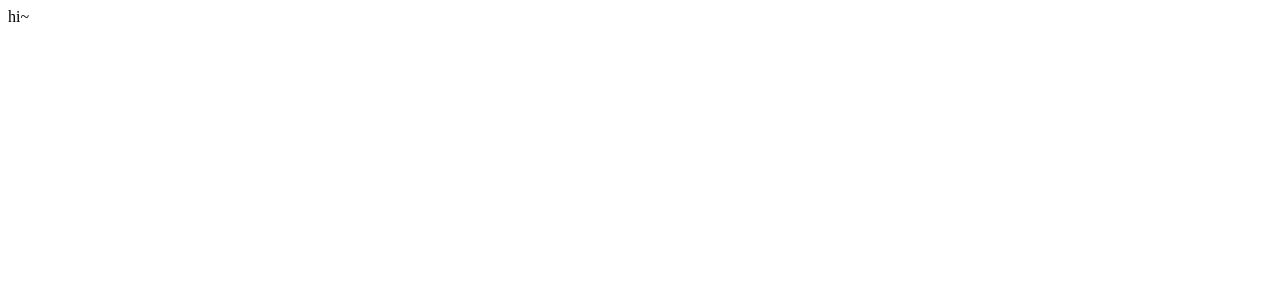
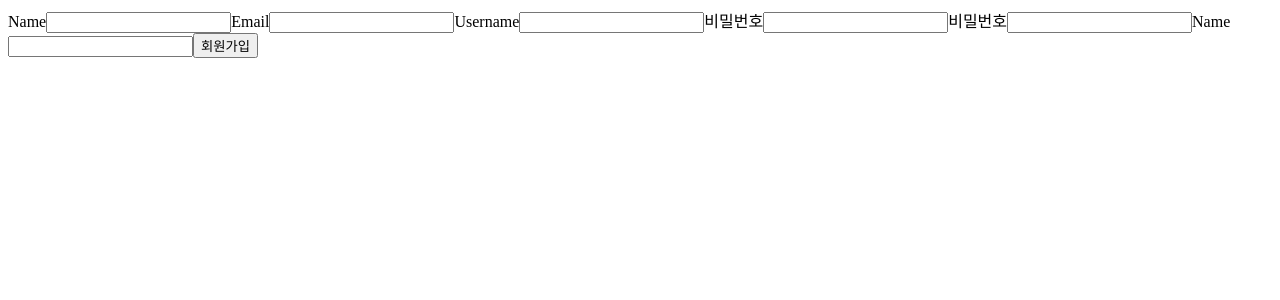
Before and after one commit to yjbenkang/yong, a React (Create React App) app: page /join in a window 1280 px wide. Shown: the top 300 px of the page. Built offline with nearby package versions, Linux system fonts and the light colour scheme.

Commit message:
프론트엔드 user 가입&로그인&프로필확인&로그아웃

```diff
--- a/src/components/Router.js
+++ b/src/components/Router.js
@@ -6,14 +6,15 @@ import { UploadPost } from "../screens/UploadPost";
 import { EditPost } from "../screens/EditPost";
 import Login from "../screens/Login";
 import Join from "../screens/Join";
+import Profile from "../screens/Profile";
 
 export default (props)=> {
     return (
         <Router>
             <Route exact path="/" render={(props) => <Home {...props}/>} />
-            <Route exact path="/join" render={(props) => <Join {...props}/>} />
-            <Route exact path="/login" render={(props) => <Login {...props}/>} />
-
+            <Route path="/join" render={(props) => <Join {...props}/>} />
+            <Route path="/login" render={(props) => <Login {...props}/>} />
+            <Route exact path="/users/:id" render={(props) => <Profile {...props}/>} />
             <Route path="/posts/upload" render={(props) => <UploadPost {...props}/>} />
             <Route exact path="/posts/:id" render={(props) => <Post {...props}/>} />
             <Route path="/posts/:id/edit" render={(props) => <EditPost {...props}/>} />
--- a/src/screens/Home.js
+++ b/src/screens/Home.js
@@ -2,10 +2,12 @@ import React, { useState, useEffect } from "react";
 import { Link } from "react-router-dom";
 import Loader from "../components/Loader";
 import Axios from "axios";
+import { useLogout } from "./useLogout";
 
 const Home = () => {
     const [loading, setLoading] = useState(true);
     const [posts, setPosts] = useState();
+    const [status,{logout}] = useLogout();
     async function getHome() {
         try {
             const {data : posts} = await Axios.get("http://localhost:4000/");
@@ -21,7 +23,12 @@ const Home = () => {
     }, []);
     return (
         <div>
+          <Link to={`/login`}>로그인</Link>
+          <Link to={`/join`}>회원가입</Link>
           <Link to={`posts/upload`}>게시물 등록하기 &rarr;</Link>
+          <form onSubmit={logout}>
+            <input type="submit" value="로그아웃" />
+          </form>
           {loading && < Loader />}
           {posts && posts.map((post) =>
             <div key={`${post._id}`}>
--- a/src/screens/Join.js
+++ b/src/screens/Join.js
@@ -1,5 +1,6 @@
 import React, { useState, useEffect } from "react";
-import Axios from "axios";
+import axios from "axios";
+import { Redirect } from "react-router-dom";
 
 
 export default function Join() {
@@ -12,17 +13,72 @@ export default function Join() {
         setValues({ ...values, [name]: value });
     }
 
-    // const user = {username: values.username, password: values.password }
+    const user = {
+        name: values.name,
+        email:values.email,
+        username: values.username,
+        password: values.password,
+        password2: values.password2,
+        location: values.location
+    }
 
     const handleSubmit = async (e) => {
         try{
-
+          setDisabled(true);
+          e.preventDefault();
+          await axios.post(`http://localhost:4000/join`,user);
+          setStatus("가입되었습니다.")
+          setTimeout(() => setStatus(""), 3000);
+          alert("가입이 완료되었습니다 !");
+          setDisabled(false);
+          console.log("가입성공");
         } catch (err) {
-
+          setStatus("가입할 수 없습니다.");
+          console.log(err.response);
         }
     }
-
     return (
-        <div>hi~</div>
+        <div>
+            <form onSubmit={handleSubmit}>
+                <label>
+                  Name
+                  <input type="text" name="name" value={values.name || ''} onChange={handleChange} required />
+                </label>
+                <label>
+                  Email
+                  <input type="email" name="email" value={values.email || ''} onChange={handleChange} required />
+                </label>
+                <label>
+                  Username
+                  <input type="text" name="username" value={values.username || ''} onChange={handleChange} required />
+                </label>
+                <label>
+                  비밀번호
+                  <input
+                  type="password"
+                  name="password"
+                  value={values.password || ''}
+                  onChange={handleChange}
+                  required
+                  />
+                </label>
+                <label>
+                  비밀번호
+                  <input
+                  type="password"
+                  name="password2"
+                  value={values.password2 || ''}
+                  onChange={handleChange}
+                  required
+                  />
+                </label>
+                <label>
+                  Name
+                  <input type="text" name="location" value={values.location || ''} onChange={handleChange} required />
+                </label>
+                <button type="submit" disabled={disabled}>회원가입</button>
+            </form>
+            {status && <Redirect to="/" />}
+        </div>
     )
 }
--- a/src/screens/Profile.js
+++ b/src/screens/Profile.js
@@ -0,0 +1,48 @@
+import React, { useState, useEffect } from "react";
+import { Redirect,Route, Link } from "react-router-dom";
+import axios from "axios";
+import Loader from "../components/Loader";
+import { useLogout } from "./useLogout";
+export default function Profile({
+    match: {
+      params: { id }
+    }
+  }){
+    const [loading, setLoading] = useState(true);
+    const [status,{logout}] = useLogout();
+    const [user,setUser] = useState();
+    const getUser = async () => {
+      try {
+        const { data: user } = await axios.get(`http://localhost:4000/users/${id}`)
+        setUser(user);
+      } catch (e){
+        console.log(e.response);
+      } finally {
+          setLoading(false);
+      }
+    }
+
+    useEffect(()=> {
+        getUser();
+
+    },[]);
+    return (
+      <div>
+        {loading && < Loader />}
+        {user &&
+          <div key={`${user._id}`}>
+            <Link to="/">홈으로 &rarr;</Link>
+            <h4>{user.name}</h4>
+            <h3>{user.username}</h3>
+            <h2>{user.email}</h2>
+            <h2>{user.location}</h2>
+            <form onSubmit={logout}>
+            <input type="submit" value="로그아웃" />
+            </form>
+            {/* <Link to={`/edit`}>프로필 변경하기 &rarr;</Link> */}
+            {status && <Redirect to="/" />}
+          </div>
+        }
+      </div>
+    );
+}
--- a/src/screens/useDeletePost.js
+++ b/src/screens/useDeletePost.js
@@ -8,11 +8,10 @@ export const useDeletePost = (id) => {
         try {
           await Axios.delete(`http://localhost:4000/posts/${id}/delete`);
           setStatus("게시물이 성공적으로 삭제되었습니다.");
-          console.log("yes")
           setTimeout(() => setStatus(""), 3000);
         } catch (err) {
           setStatus("게시물을 삭제할 수 없습니다.");
-          console.log("no")
+          console.log(err.response);
         }
       };
     return [status,{deletePost}];
--- a/src/screens/useGetPost.js
+++ b/src/screens/useGetPost.js
@@ -10,7 +10,7 @@ export const useGetPost = (id) => {
             const {data :post} = await Axios.get(`http://localhost:4000/posts/${id}`);
             setPost(post);
         } catch (e) {
-            console.log(e);
+            console.log(e.response);
         } finally {
             setLoading(false);
         }
--- /dev/null
+++ b/src/screens/useLogout.js
@@ -0,0 +1,19 @@
+import Axios from "axios";
+import { useState } from "react";
+
+export const useLogout = () => {
+    const [status, setStatus] = useState("");
+    const logout = async (e) => {
+        e.preventDefault();
+        try {
+          await Axios.post(`http://localhost:4000/users/logout`);
+          setStatus("로그아웃되었습니다.");
+          console.log("logout!")
+          setTimeout(() => setStatus(""), 3000);
+        } catch (err) {
+          setStatus("로그아웃할 수 없습니다.");
+          console.log(err.response);
+        }
+      };
+    return [status,{logout}];
+};
```
Also changed, not shown: 1 other file (tests, documents, lock files or other folders).
